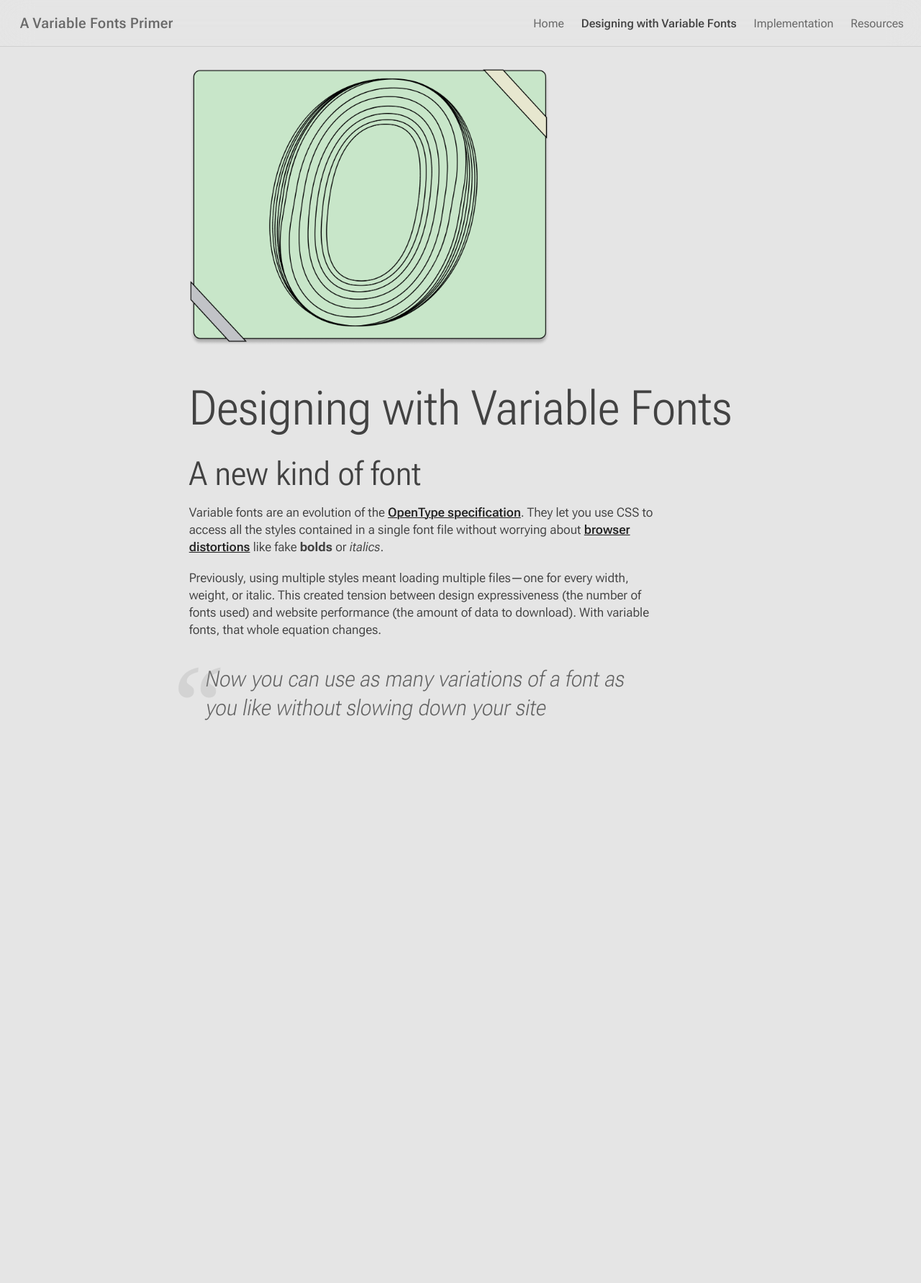
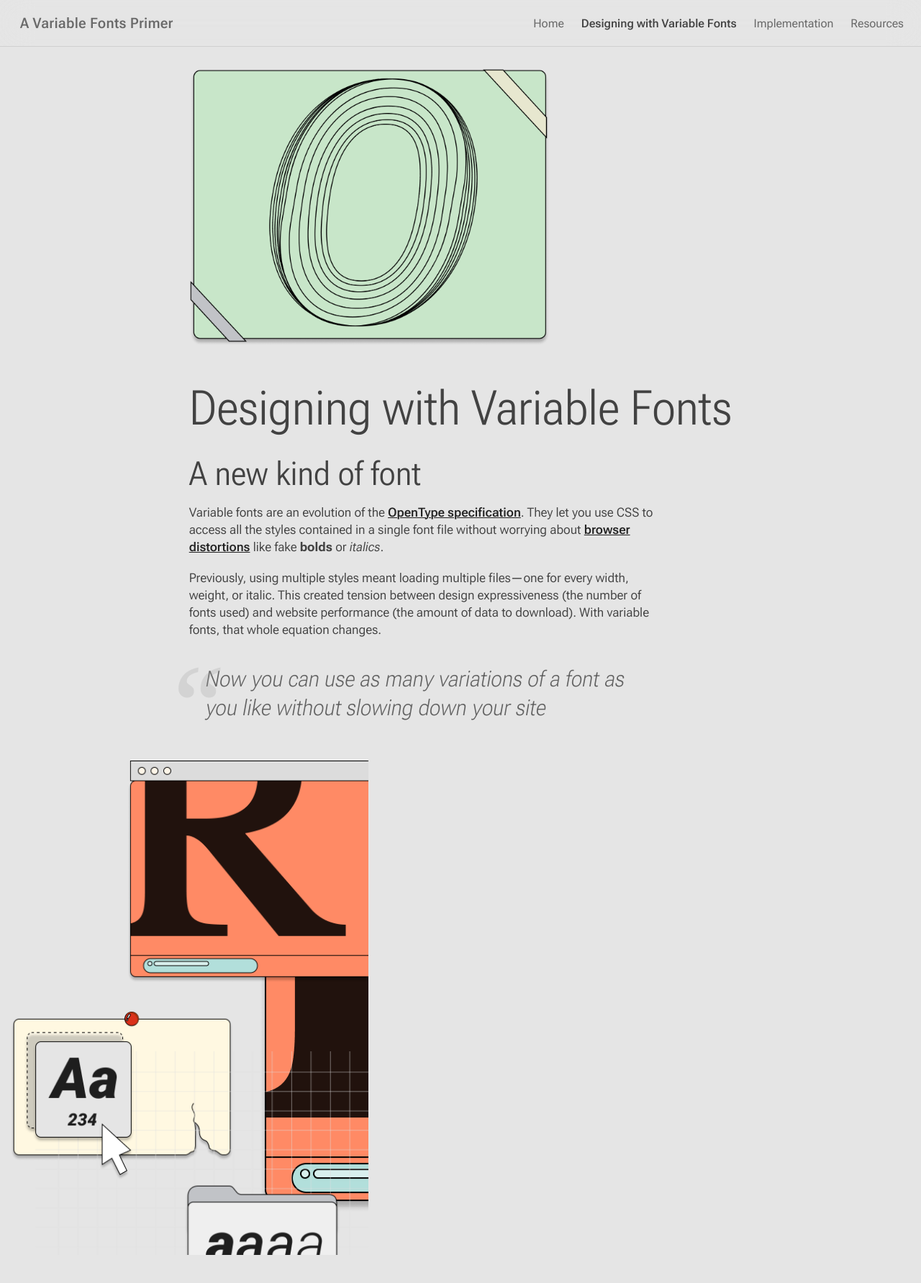
Before and after one commit to jpamental/variable-fonts, a Jekyll site: the page built from pages/about_variable_fonts.html, in a window 1280 px wide. Shown: the top 1783 px of the page at 72% size. Built offline with Jekyll 4.4.1, drawn with Linux system fonts in a browser that asks for light colours; a style sheet for code colours, icons or effects is not loaded.

Commit message:
Adds use of split header include, Moves intro into capture block

```diff
--- a/pages/about_variable_fonts.html
+++ b/pages/about_variable_fonts.html
@@ -5,9 +5,7 @@
 permalink: /about-variable-fonts/
 ---
 
-<div class="designing-with-vf-header-2">
-  <div class="split-header">
-    <div class="split-header-half content-section padded-bottom">
+{% capture content %}
   <img
     style="max-width: 500px"
     src="{{ site.baseurl }}/assets/img/Group%2082.png"
@@ -41,28 +39,14 @@
       slowing down your site
     </p>
   </blockquote>
-    </div>
-    <div class="split-header-half">
-      <div
-        class="split-header-image"
-        style="background-image: url('{{ site.baseurl }}/assets/img/Component 1.png')"
-      />
-    </div>
-  </div>
-</div>
+{% endcapture %}
 
-<div class="color light-blue padded-bottom designing-with-vf-header">
-  <h1>{{ page.title }}</h1>
-  <section class="content-section">
-    <h2>A new kind of font</h2>
-    <p >Variable fonts are an evolution of the <a href="https://docs.microsoft.com/en-us/typography/opentype/spec/">OpenType specification</a>. They let you use CSS to access all the styles contained in a single font file without worrying about <a href="https://alistapart.com/article/say-no-to-faux-bold/">browser distortions</a> like fake <strong>bolds</strong> or <em>italics</em>.</p>
-    <p >Previously, using multiple styles meant loading multiple files—one for every width, weight, or italic. This created tension between design expressiveness (the number of fonts used) and website performance (the amount of data to download). With variable fonts, that whole equation changes.</p>
-
-    <blockquote>
-      <p>Now you can use as many variations of a font as you like without slowing down your site</p>
-    </blockquote>
-    </section>
-</div>
+<header>
+  {% include
+       beatrice/03-organisms/08-split-header/_split-header.html
+       content=content
+       image="/assets/img/Component%201.png" %}
+</header>
 
 <section class="content-section">
   <h3>What’s an axis?</h3>
```
Lines whose indentation alone changed are shown as unchanged.
